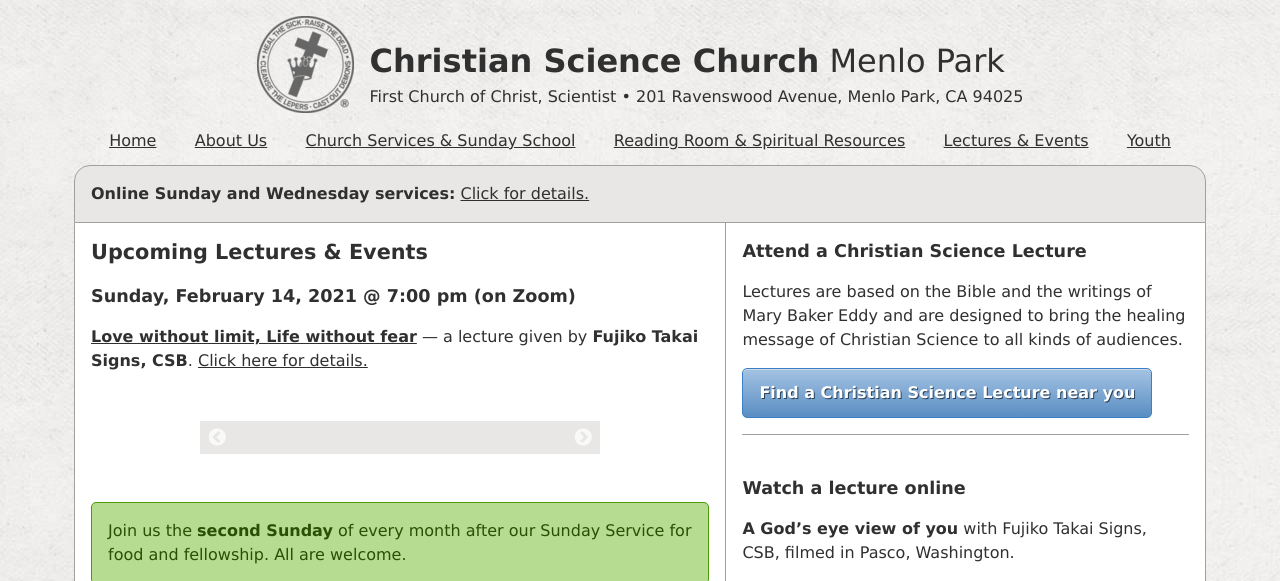
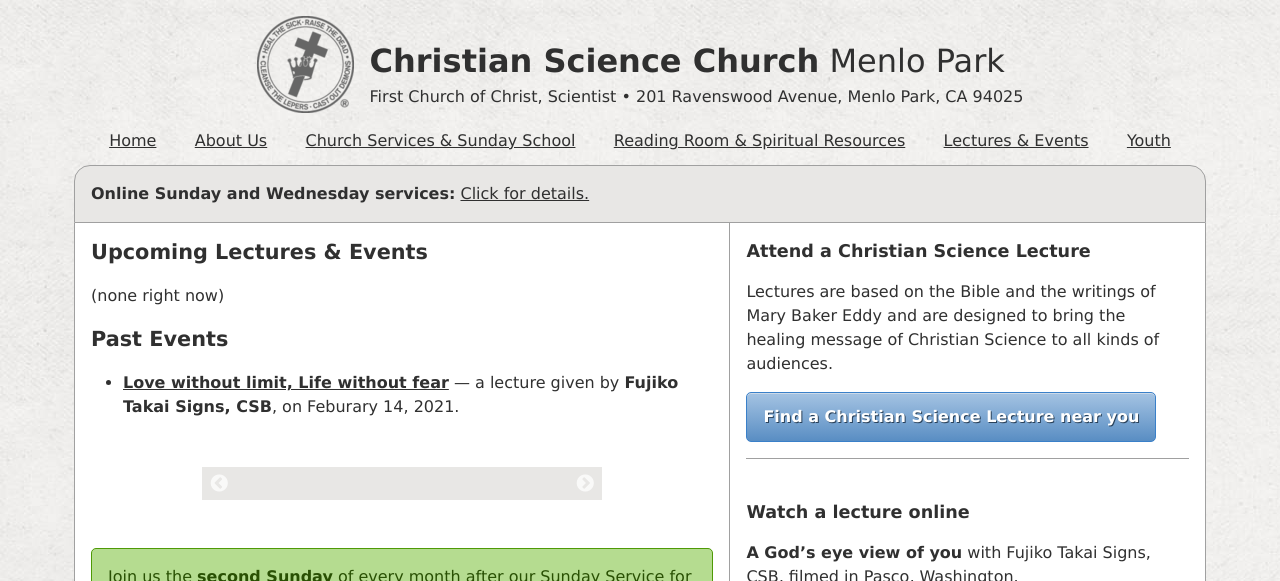
Before and after one commit to kalgynirae/csmenlopark, a Jekyll site: the page built from pages/events.md, in a window 1280 px wide. Shown: the top 581 px of the page. Built offline with Jekyll 4.4.1, drawn with Linux system fonts in a browser that asks for light colours; nearby versions of some CDN libraries; our own code applies the rules of GitHub Pages for plain Markdown files; grey boxes are pictures that could not be loaded.

```diff
--- a/pages/events.md
+++ b/pages/events.md
@@ -9,12 +9,13 @@
 
 # Upcoming Lectures & Events
 
-## Sunday, February 14, 2021 @ 7:00 pm (on Zoom)
+(none right now)
 
-[**Love without limit, Life without
+# Past Events
+
+* [**Love without limit, Life without
 fear**](/lectures-and-events/love-without-limit-life-without-fear-2021/) —
-a lecture given by **Fujiko Takai Signs, CSB**. [Click here for
-details.](/lectures-and-events/love-without-limit-life-without-fear-2021/)
+a lecture given by **Fujiko Takai Signs, CSB**, on Feburary 14, 2021.
 
 <aside class="carousel" style="margin-top: 3em">
   <img alt="" data-lazy="/media/fellowship.jpg">
```
Also changed, not shown: pages/home.md (+4 -2 lines), pages/lecture2021.md (+20 -2 lines), 1 other file.
